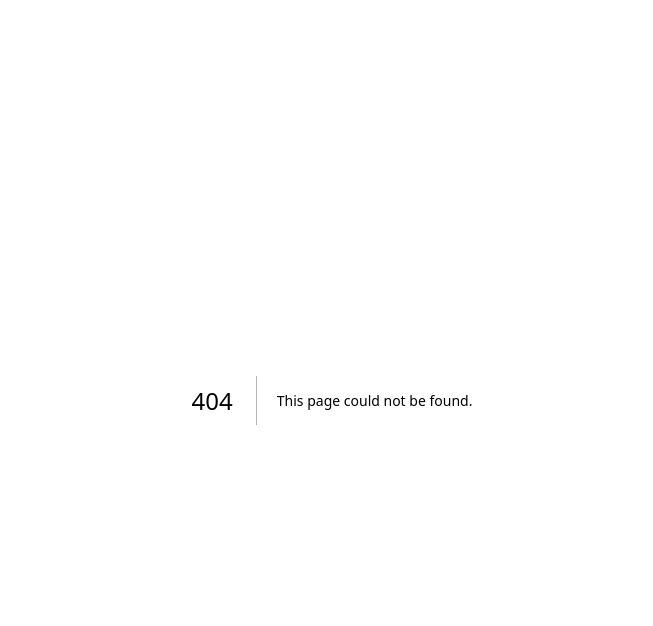
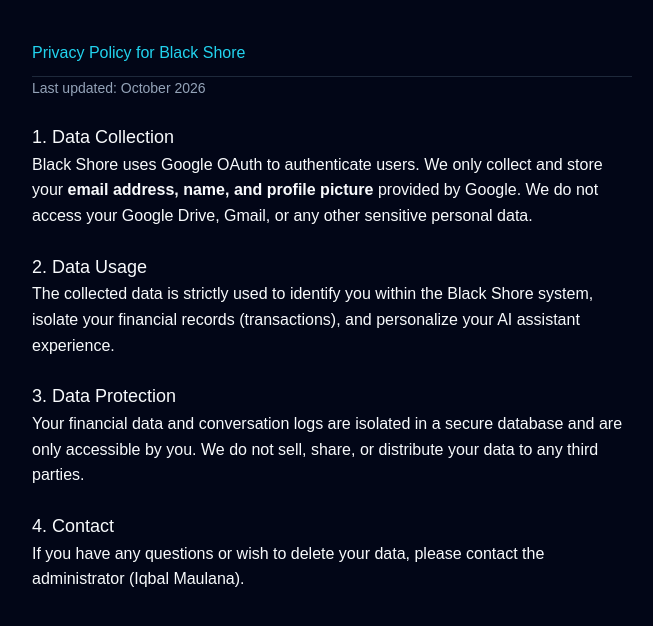
Before and after one commit to cardinaldeacre/Black-Shore, a Next.js app in the folder apps/frontend/: page /privacy in a window 1280 px wide. Before the commit this address had no page. Shown: the top 626 px of the page, without its empty margins (308-961 px from the left). Built offline with nearby package versions, Linux system fonts and the light colour scheme.

Commit message:
feat: add Privacy Policy page with data collection, usage, and protection details

```diff
--- /dev/null
+++ b/apps/frontend/public/googleea10263fb1dfebae.html
@@ -0,0 +1 @@
+google-site-verification: googleea10263fb1dfebae.html
--- /dev/null
+++ b/apps/frontend/src/app/privacy/page.tsx
@@ -0,0 +1,45 @@
+export default function PrivacyPolicy() {
+	return (
+		<div
+			style={{
+				fontFamily: 'sans-serif',
+				backgroundColor: '#020617',
+				color: '#f8fafc',
+				padding: '40px',
+				minHeight: '100vh',
+				lineHeight: '1.6',
+			}}>
+			<div style={{maxWidth: '600px', margin: '0 auto'}}>
+				<h1 style={{color: '#22d3ee', borderBottom: '1px solid #1e293b', paddingBottom: '10px'}}>
+					Privacy Policy for Black Shore
+				</h1>
+				<p style={{color: '#94a3b8', fontSize: '14px'}}>Last updated: October 2026</p>
+
+				<h2 style={{marginTop: '24px', fontSize: '18px'}}>1. Data Collection</h2>
+				<p>
+					Black Shore uses Google OAuth to authenticate users. We only collect and store your{' '}
+					<strong>email address, name, and profile picture</strong> provided by Google. We do not
+					access your Google Drive, Gmail, or any other sensitive personal data.
+				</p>
+
+				<h2 style={{marginTop: '24px', fontSize: '18px'}}>2. Data Usage</h2>
+				<p>
+					The collected data is strictly used to identify you within the Black Shore system, isolate
+					your financial records (transactions), and personalize your AI assistant experience.
+				</p>
+
+				<h2 style={{marginTop: '24px', fontSize: '18px'}}>3. Data Protection</h2>
+				<p>
+					Your financial data and conversation logs are isolated in a secure database and are only
+					accessible by you. We do not sell, share, or distribute your data to any third parties.
+				</p>
+
+				<h2 style={{marginTop: '24px', fontSize: '18px'}}>4. Contact</h2>
+				<p>
+					If you have any questions or wish to delete your data, please contact the administrator
+					(Iqbal Maulana).
+				</p>
+			</div>
+		</div>
+	);
+}
```
